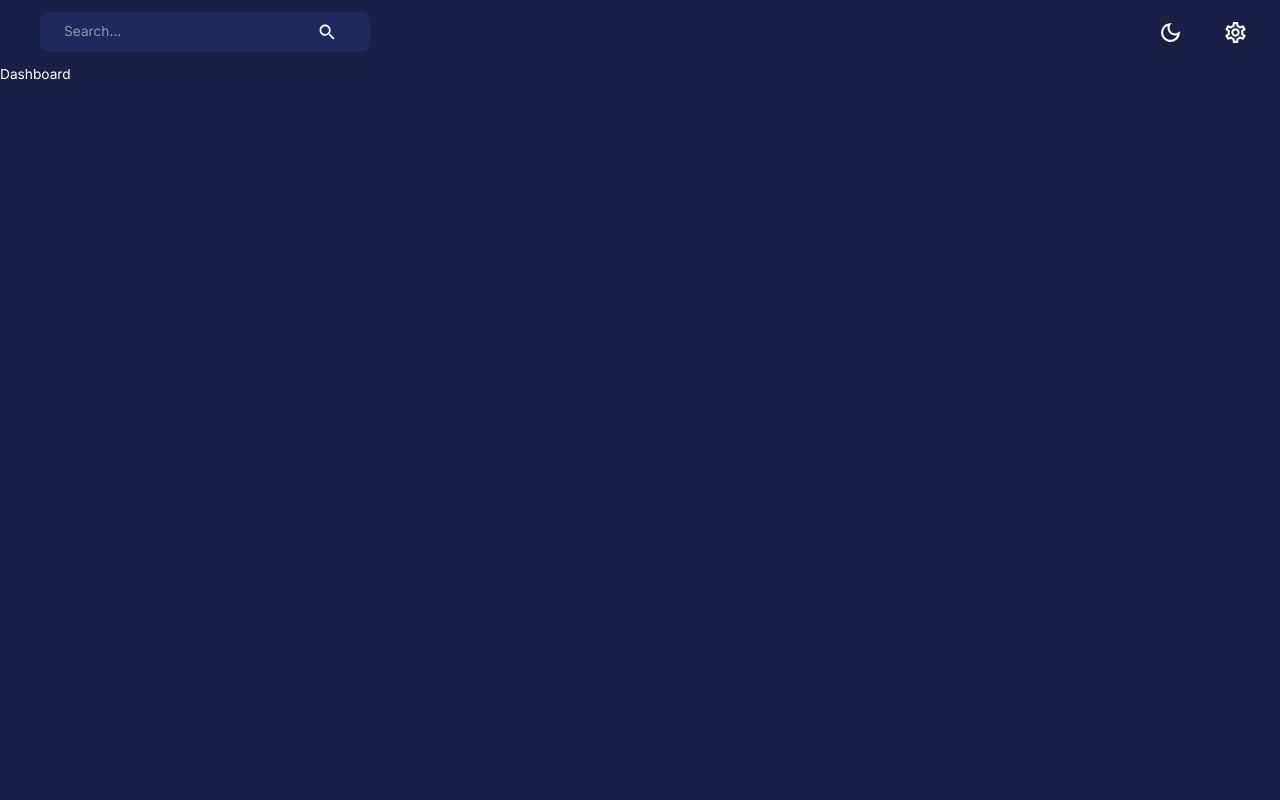
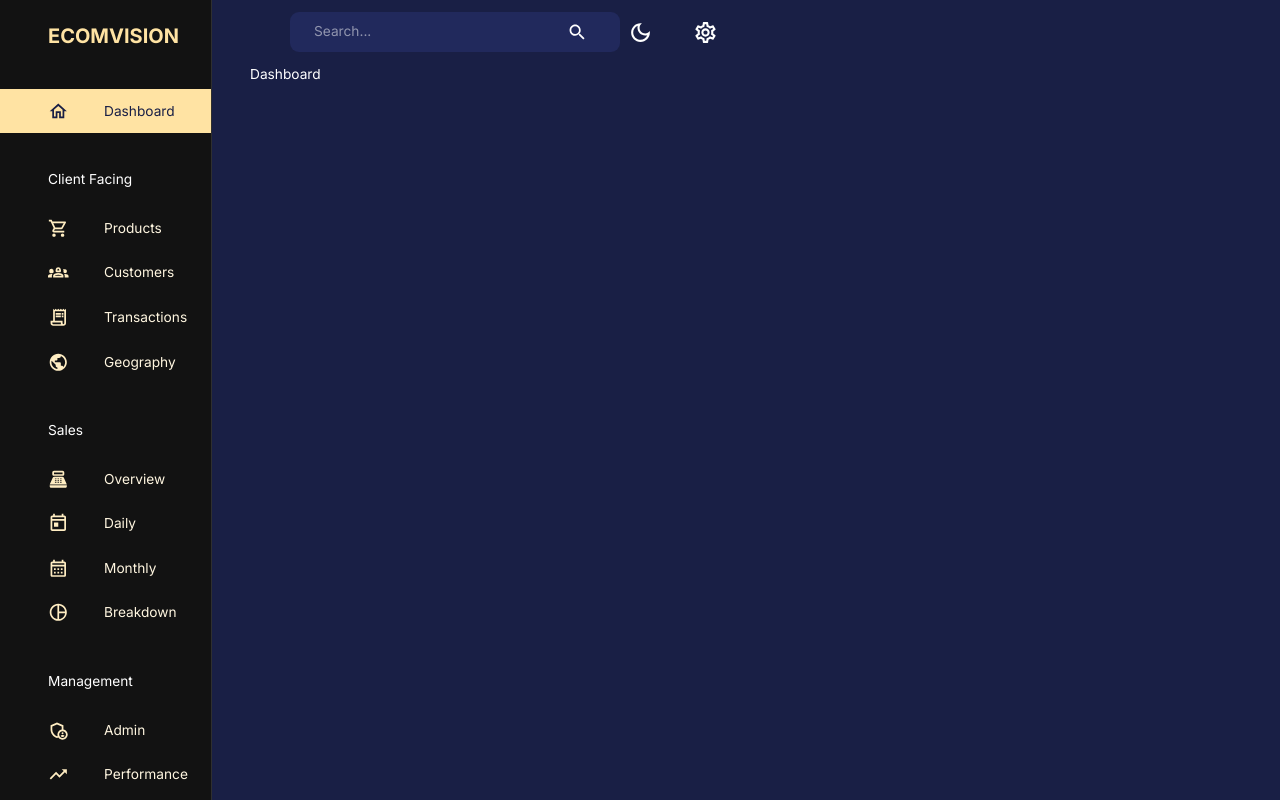
Before and after one commit to lukeist/datanexus-fullstack-data-management, a React (Create React App) app: page /dashboard in a window 1280 px wide. Built offline with nearby package versions, Linux system fonts and the light colour scheme.

Commit message:
Building a Sidebar with MUI

```diff
--- a/src/components/Navbar.jsx
+++ b/src/components/Navbar.jsx
@@ -17,7 +17,7 @@
 import { setMode } from "state";
 import FlexBetween from "./FlexBetween";
 
-const Navbar = () => {
+const Navbar = ({ isSidebarOpen, setIsSidebarOpen }) => {
   const dispatch = useDispatch();
   const theme = useTheme();
 
@@ -32,7 +32,8 @@
       <Toolbar sx={{ justifyContent: "space-between" }}>
         {/* LEFT SIDE */}
         <FlexBetween>
-          <IconButton onClick={() => console.log("open/close sidebar")}>
+          <MenuIcon />
+          <IconButton onClick={() => setIsSidebarOpen(!isSidebarOpen)}>
             <MenuIcon />
           </IconButton>
           <FlexBetween
--- /dev/null
+++ b/src/components/Sidebar.jsx
@@ -0,0 +1,203 @@
+import React, { useEffect, useState } from "react";
+import {
+  Box,
+  Divider,
+  Drawer,
+  IconButton,
+  List,
+  ListItem,
+  ListItemButton,
+  ListItemIcon,
+  ListItemText,
+  Typography,
+  useTheme,
+} from "@mui/material";
+
+import {
+  SettingsOutlined,
+  ChevronLeft,
+  ChevronRightOutlined,
+  HomeOutlined,
+  ShoppingCartOutlined,
+  Groups2Outlined,
+  ReceiptLongOutlined,
+  PublicOutlined,
+  PointOfSaleOutlined,
+  TodayOutlined,
+  CalendarMonthOutlined,
+  AdminPanelSettingsOutlined,
+  TrendingUpOutlined,
+  PieChartOutlined,
+  ChevronRightTwoTone,
+} from "@mui/icons-material";
+
+import FlexBetween from "./FlexBetween";
+import { useLocation, useNavigate } from "react-router-dom";
+
+const navItems = [
+  {
+    text: "Dashboard",
+    icon: <HomeOutlined />,
+  },
+  {
+    text: "Client Facing",
+    icon: null,
+  },
+  {
+    text: "Products",
+    icon: <ShoppingCartOutlined />,
+  },
+  {
+    text: "Customers",
+    icon: <Groups2Outlined />,
+  },
+  {
+    text: "Transactions",
+    icon: <ReceiptLongOutlined />,
+  },
+  {
+    text: "Geography",
+    icon: <PublicOutlined />,
+  },
+  {
+    text: "Sales",
+    icon: null,
+  },
+  {
+    text: "Overview",
+    icon: <PointOfSaleOutlined />,
+  },
+  {
+    text: "Daily",
+    icon: <TodayOutlined />,
+  },
+  {
+    text: "Monthly",
+    icon: <CalendarMonthOutlined />,
+  },
+  {
+    text: "Breakdown",
+    icon: <PieChartOutlined />,
+  },
+  {
+    text: "Management",
+    icon: null,
+  },
+  {
+    text: "Admin",
+    icon: <AdminPanelSettingsOutlined />,
+  },
+  {
+    text: "Performance",
+    icon: <TrendingUpOutlined />,
+  },
+];
+
+const Sidebar = ({
+  drawerWidth,
+  isSidebarOpen,
+  setIsSidebarOpen,
+  isNonMobile,
+}) => {
+  const { pathname } = useLocation();
+  const [active, setActive] = useState("");
+  const navigate = useNavigate();
+  const theme = useTheme();
+
+  useEffect(() => {
+    setActive(pathname.substring(1)); // anytime url changes, set the active to the current page
+  }, [pathname]);
+
+  return (
+    <Box component="nav">
+      {isSidebarOpen && (
+        <Drawer
+          open={isSidebarOpen}
+          onClose={() => setIsSidebarOpen(false)}
+          variant="persistent"
+          anchor="left"
+          sx={{
+            width: drawerWidth,
+            "&. MuiDrawer-paper": {
+              color: theme.palette.secondary[200],
+              backgroundColor: theme.palette.background.alt,
+              boxSizing: "border-box",
+              borderWidth: isNonMobile ? 0 : "2px",
+              width: drawerWidth,
+            },
+          }}
+        >
+          <Box width="100%">
+            <Box m="1.5rem 2rem 2rem 3rem">
+              <FlexBetween color={theme.palette.secondary.main}>
+                <Box display="flex" alignItems="center" gap="0.5rem">
+                  <Typography variant="h4" fontWeight="bold">
+                    ECOMVISION
+                  </Typography>
+                </Box>
+
+                {!isNonMobile && (
+                  <IconButton onClick={() => setIsSidebarOpen(!isSidebarOpen)}>
+                    <ChevronLeft />
+                  </IconButton>
+                )}
+              </FlexBetween>
+            </Box>
+            <List>
+              {navItems.map(({ text, icon }) => {
+                if (!icon) {
+                  return (
+                    <Typography key={text} sx={{ m: "2.25rem 0 1rem 3rem" }}>
+                      {text}
+                    </Typography>
+                  );
+                }
+                const lcText = text.toLowerCase();
+
+                return (
+                  <ListItem key={text} disablePadding>
+                    <ListItemButton
+                      onClick={() => {
+                        navigate(`/${lcText}`);
+                        setActive(lcText);
+                      }}
+                      sx={{
+                        backgroundColor:
+                          active === lcText
+                            ? theme.palette.secondary[300]
+                            : "transparent",
+                        color:
+                          active === lcText
+                            ? theme.palette.primary[600]
+                            : theme.palette.secondary[100],
+                      }}
+                    >
+                      <ListItemIcon
+                        sx={{
+                          ml: "2rem",
+                          color:
+                            active === lcText
+                              ? theme.palette.primary[600]
+                              : theme.palette.secondary[200],
+                        }}
+                      >
+                        {icon}
+                      </ListItemIcon>
+                      <ListItemText primary={text}>
+                        {active === lcText && (
+                          <ChevronRightOutlined sx={{ ml: "auto" }} />
+                        )}
+                      </ListItemText>
+                    </ListItemButton>
+                  </ListItem>
+                );
+              })}
+            </List>
+          </Box>
+        </Drawer>
+      )}
+    </Box>
+  );
+};
+
+export default Sidebar;
--- a/src/scenes/layout/index.jsx
+++ b/src/scenes/layout/index.jsx
@@ -1,12 +1,25 @@
-import { Box } from "@mui/material";
+import { Box, useMediaQuery } from "@mui/material";
 import Navbar from "components/Navbar";
-import React from "react";
+import Sidebar from "components/Sidebar";
+import React, { useState } from "react";
 import { Outlet } from "react-router-dom";
 const Layout = () => {
+  const isNonMobile = useMediaQuery("(min-width: 600px)");
+  const [isSidebarOpen, setIsSidebarOpen] = useState(true);
+
   return (
-    <Box width="100%" height="100%">
+    <Box display={isNonMobile ? "flex" : "block"} width="100%" height="100%">
+      <Sidebar
+        isNonMobile={isNonMobile}
+        drawerWidth="250px"
+        isSidebarOpen={isSidebarOpen}
+        setIsSidebarOpen={setIsSidebarOpen}
+      ></Sidebar>
       <Box>
-        <Navbar />
+        <Navbar
+          isSidebarOpen={isSidebarOpen}
+          setIsSidebarOpen={setIsSidebarOpen}
+        />
         <Outlet />
       </Box>
     </Box>
--- a/src/state/index.js
+++ b/src/state/index.js
@@ -1,6 +1,7 @@
 import { createSlice } from "@reduxjs/toolkit";
 const initialState = {
   mode: "dark",
+  userId: "63701cc1f03239b7f700000e",
 };
 
 export const globalSlice = createSlice({
```
